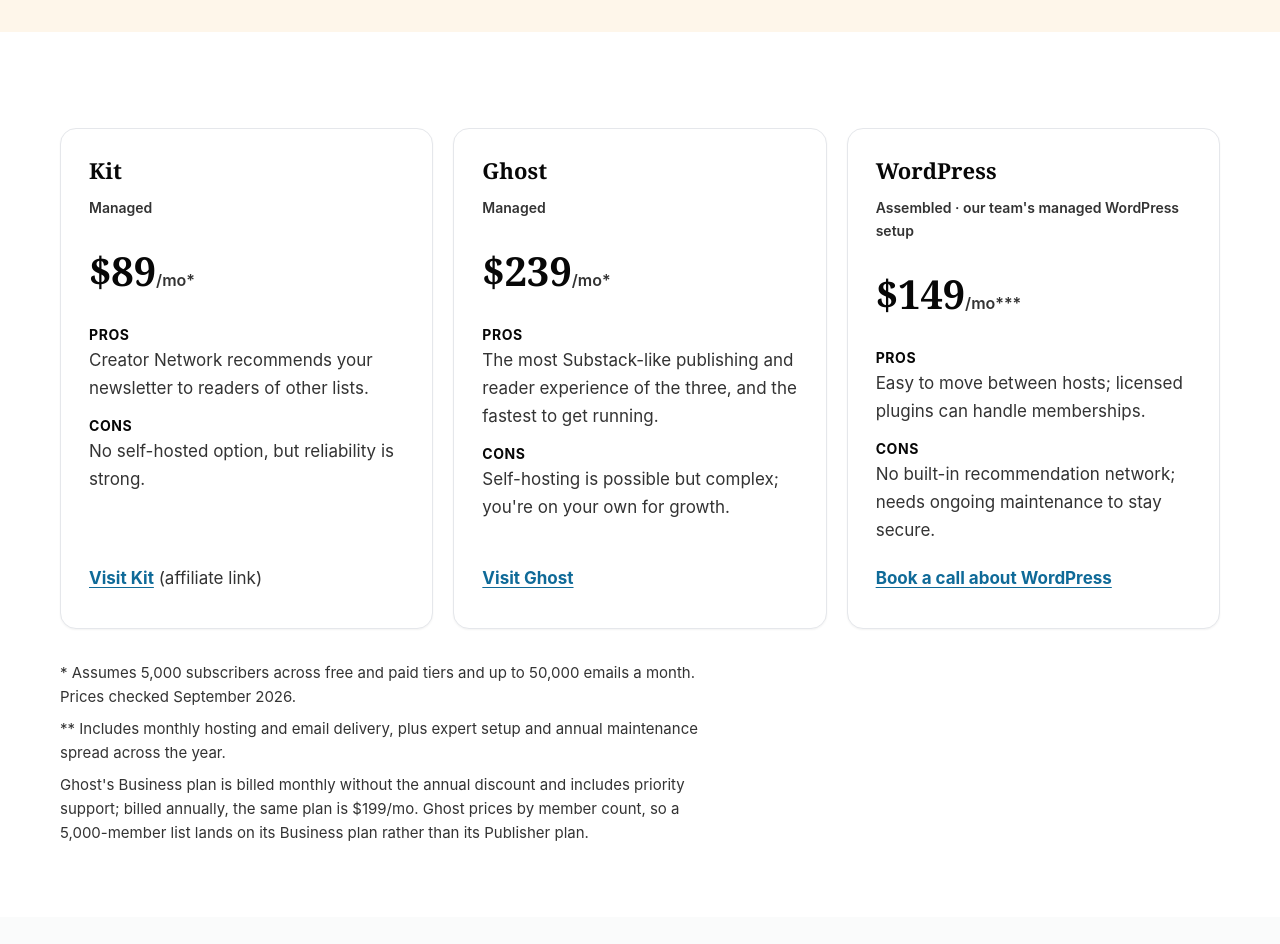
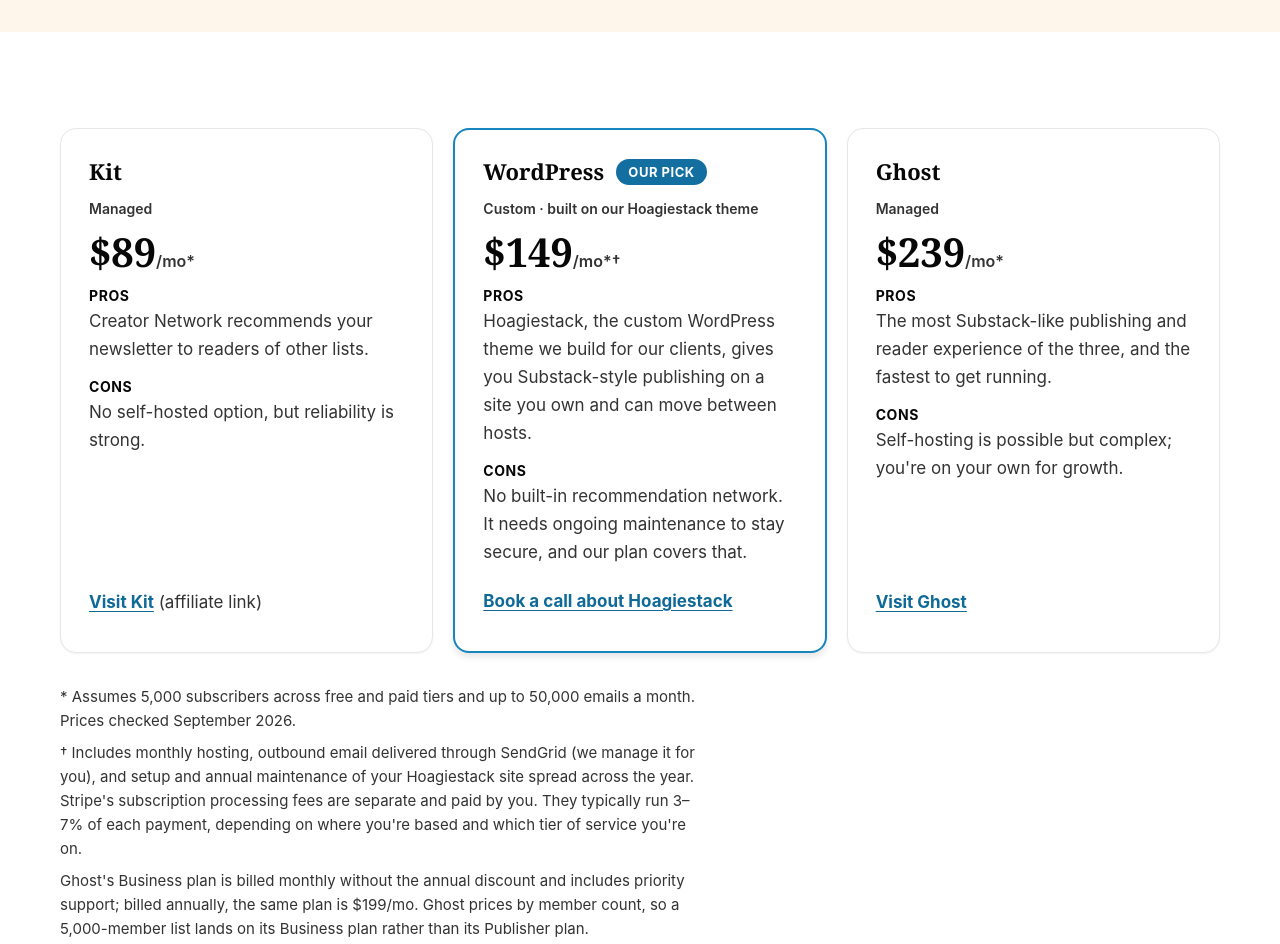
Before and after one commit to johnsandtaylor/jandt-hoagiestack-site, an Astro site: page /alternatives in a window 1280 px wide. Shown: the part 600-1544 px from the top of the page. Built offline with nearby package versions, Linux system fonts and the light colour scheme; Astro itself is replaced by a stand-in of ours; a web font is replaced by a local one.

Commit message:
Feature WordPress + Hoagiestack in the pricing grid
- Move WordPress to the middle card and flag it "Our pick"
- Lay the cards on a shared subgrid so prices sit on one line on wide screens
- Describe the WordPress option as our custom Hoagiestack theme
- Footnote: SendGrid outbound email included; Stripe subscription fees (3-7%) paid by the client
- Use a dagger for the WordPress footnote so the price no longer reads "/mo***"

Co-Authored-By: Claude Opus 5.5 <noreply@anthropic.com>
Claude-Session: https://claude.ai/code/session_01SKakBv792gC7PMuWYbVZYq

```diff
--- a/src/pages/alternatives.astro
+++ b/src/pages/alternatives.astro
@@ -15,6 +15,17 @@ const plans = [
     linkNote: '(affiliate link)',
   },
   {
+    name: 'WordPress',
+    featured: true,
+    price: '$149',
+    priceNote: '†',
+    tag: 'Custom · built on our Hoagiestack theme',
+    pro: 'Hoagiestack, the custom WordPress theme we build for our clients, gives you Substack-style publishing on a site you own and can move between hosts.',
+    con: 'No built-in recommendation network. It needs ongoing maintenance to stay secure, and our plan covers that.',
+    href: bookingUrl('alternatives-wordpress'),
+    linkLabel: 'Book a call about Hoagiestack',
+  },
+  {
     name: 'Ghost',
     price: '$239',
     tag: 'Managed',
@@ -22,16 +33,6 @@ const plans = [
     con: "Self-hosting is possible but complex; you're on your own for growth.",
     href: 'https://ghost.org/',
     linkLabel: 'Visit Ghost',
-  },
-  {
-    name: 'WordPress',
-    price: '$149',
-    priceNote: '**',
-    tag: "Assembled · our team's managed WordPress setup",
-    pro: 'Easy to move between hosts; licensed plugins can handle memberships.',
-    con: 'No built-in recommendation network; needs ongoing maintenance to stay secure.',
-    href: bookingUrl('alternatives-wordpress'),
-    linkLabel: 'Book a call about WordPress',
   },
 ];
 ---
@@ -52,8 +53,8 @@ const plans = [
       <h2 id="compare-title" class="sr-only">Newsletter platform alternatives comparison</h2>
       <div class="compare-cards">
         {plans.map((p) => (
-          <article class="card plan" aria-labelledby={`plan-${p.name}`}>
-            <h3 id={`plan-${p.name}`}>{p.name}</h3>
+          <article class:list={['card', 'plan', { 'plan--featured': p.featured }]} aria-labelledby={`plan-${p.name}`}>
+            <h3 id={`plan-${p.name}`}>{p.name}{p.featured && <> <span class="plan__flag">Our pick</span></>}</h3>
             <p class="plan__tag">{p.tag}</p>
             <p class="plan__price">{p.price}<small>/mo*{p.priceNote}</small></p>
             <dl>
@@ -67,7 +68,7 @@ const plans = [
 
       <div class="footnotes">
         <p>* Assumes 5,000 subscribers across free and paid tiers and up to 50,000 emails a month. Prices checked September 2026.</p>
-        <p>** Includes monthly hosting and email delivery, plus expert setup and annual maintenance spread across the year.</p>
+        <p>† Includes monthly hosting, outbound email delivered through SendGrid (we manage it for you), and setup and annual maintenance of your Hoagiestack site spread across the year. Stripe's subscription processing fees are separate and paid by you. They typically run 3–7% of each payment, depending on where you're based and which tier of service you're on.</p>
         <p>Ghost's Business plan is billed monthly without the annual discount and includes priority support; billed annually, the same plan is $199/mo. Ghost prices by member count, so a 5,000-member list lands on its Business plan rather than its Publisher plan.</p>
       </div>
     </div>
@@ -76,7 +77,7 @@ const plans = [
   <section class="section section--gray" aria-labelledby="managed">
     <div class="container narrow prose">
       <h2 id="managed">Managed or assembled?</h2>
-      <p>Kit and Ghost's hosted plans are managed. You pay for convenience and support, and someone else keeps the lights on. WordPress is assembled. You pick the parts and keep more portability, and someone — you, or a consultant you trust — has to maintain it.</p>
+      <p>Kit and Ghost's hosted plans are managed. You pay for convenience and support, and someone else keeps the lights on. WordPress is assembled. You pick the parts and keep more portability, and someone — you, or a consultant you trust — has to maintain it. For our clients, that's us: we build on Hoagiestack, our own custom WordPress theme, and look after the hosting, SendGrid email delivery, and upkeep.</p>
       <p>There are plenty of other Substack alternatives worth a look, but these are the three our team has had good experiences with. Beehiiv is a strong alternative, and it's missing from this list for one reason: it has the same portability problem. A principle we work by at Johns &amp; Taylor is that you shouldn't be stuck on a platform if it changes its terms and conditions, or if one of its founders does something that goes against your values or your audience's.</p>
       <p>Whatever you choose, budget for Stripe's payment processing fees — 2.9% plus 30 cents on each successful charge for standard US cards, as of September 2026 — and $10–20 a year for your own domain.</p>
     </div>
--- a/src/pages/index.astro
+++ b/src/pages/index.astro
@@ -79,7 +79,7 @@ const reasons = [
         <article class="card">
           <span class="badge" aria-hidden="true">3</span>
           <h3>“I've decided to move and could use a hand.”</h3>
-          <p>That's what the no-pitch call is for: it's where we scope a move, and our managed WordPress setup starts at $149/mo.</p>
+          <p>That's what the no-pitch call is for: it's where we scope a move, and our managed WordPress setup, built on our custom Hoagiestack theme, starts at $149/mo.</p>
           <a class="card__link" href={bookingUrl('home-path-moving')}>{CTA_LABEL}</a>
         </article>
       </div>
--- a/src/styles/global.css
+++ b/src/styles/global.css
@@ -214,11 +214,24 @@ a:hover { color: var(--black); text-decoration-thickness: 2px; }
 
 /* Comparison: table on wide screens, stacked cards on phones */
 .compare-cards { display: grid; gap: 1.25rem; margin-top: 2rem; }
-@media (min-width: 900px) { .compare-cards { grid-template-columns: repeat(3, 1fr); } }
+/* On wide screens each card shares the grid's five rows (name, tag, price, pros/cons, link),
+   so prices sit on one line however long a tag runs. */
+@media (min-width: 900px) {
+  .compare-cards { grid-template-columns: repeat(3, 1fr); grid-template-rows: repeat(5, auto); align-items: start; }
+  .compare-cards .plan { display: grid; grid-row: span 5; grid-template-rows: subgrid; row-gap: 0.75rem; }
+  .compare-cards .plan > * { margin: 0; }
+  .compare-cards .plan > :last-child { align-self: end; }
+}
 .plan { position: relative; }
+.plan h3 { display: flex; flex-wrap: wrap; align-items: center; gap: 0.5rem 0.75rem; }
+.plan--featured { border: 2px solid var(--hero-blue); box-shadow: var(--shadow-md); }
+.plan__flag {
+  font-family: var(--font-body); font-size: 0.8125rem; font-weight: 700; letter-spacing: 0.04em; text-transform: uppercase;
+  color: var(--white); background: var(--hero-blue-deep); border-radius: var(--radius-pill); padding: 0.25rem 0.75rem; line-height: 1.4;
+}
 .plan__price { font-family: var(--font-display); font-size: 2.5rem; font-weight: 700; color: var(--black); line-height: 1; }
 .plan__price small { font-family: var(--font-body); font-size: 1rem; font-weight: 600; color: var(--gray-dark); }
-.plan dl { margin: 0; display: grid; gap: 0.75rem; }
+.plan dl { margin: 0; display: grid; gap: 0.75rem; align-content: start; }
 .plan dt { font-weight: 700; color: var(--black); font-size: 0.875rem; text-transform: uppercase; letter-spacing: 0.04em; }
 .plan dd { margin: 0; }
 .plan__tag { font-size: 0.875rem; font-weight: 600; color: var(--gray-dark); }
```
